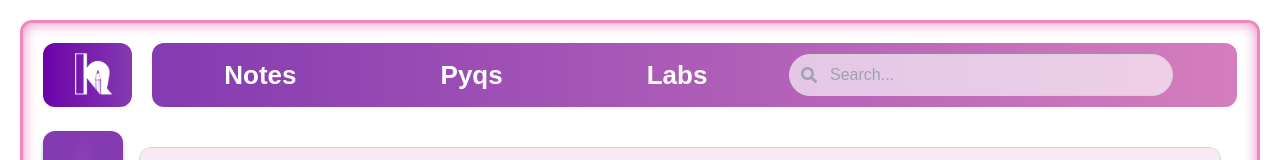
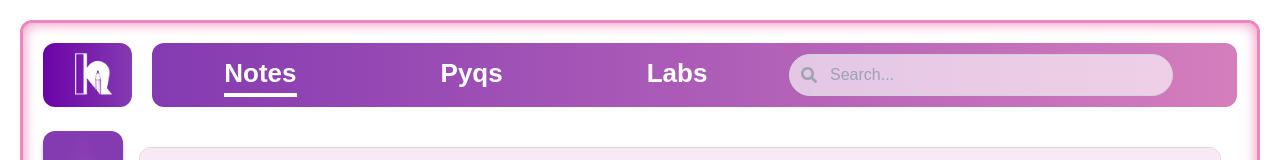
Before and after one commit to Soumyadipmaity1/k-prep, a Next.js app: page /cse-notes/1st-year in a window 1280 px wide. Shown: the top 160 px of the page. Built offline with nearby package versions, Linux system fonts and the light colour scheme; a web font is replaced by a local one.

Commit message:
refactor: Add lazy loading for images in Navbar component

```diff
--- a/src/components/Menubar/Navbar/Navbar.tsx
+++ b/src/components/Menubar/Navbar/Navbar.tsx
@@ -1,12 +1,12 @@
 "use client";
 
-import React, { useState } from "react";
+import React, { useState, useEffect } from "react";
 import Link from "next/link";
 import { usePathname } from "next/navigation";
 import { FaSearch } from "react-icons/fa";
 import ModalMenu from "@/components/Modal/modal";
 import { denkOne } from "@/app/font";
-
+import Image from "next/image";
 type NavLink = {
   label: string;
   href: string;
@@ -20,16 +20,22 @@ const navLinks: NavLink[] = [
 
 const menuItems: Record<string, { label: string; route: string }[]> = {
   "/notes": [
+    { label: "CSE", route: "/cse-notes" },
+    { label: "CSCE", route: "/csce-notes" },
+    { label: "IT", route: "/it-notes" },
+    { label: "CSSE", route: "/csse-notes" }
+  ],
+  "/pyqs": [
     { label: "CSE", route: "/cse" },
     { label: "CSCE", route: "/csce" },
     { label: "IT", route: "/it" },
     { label: "CSSE", route: "/csse" }
   ],
-  "/pyqs": [
-    // Add items for pyqs
-  ],
   "/labs": [
-    // Add items for labs
+    { label: "CSE", route: "/cse" },
+    { label: "CSCE", route: "/csce" },
+    { label: "IT", route: "/it" },
+    { label: "CSSE", route: "/csse" }
   ]
 };
 
@@ -40,7 +46,16 @@ const Nav = () => {
   const [currentNav, setCurrentNav] = useState<string>("");
 
   const getLinkClass = (href: string) => {
-    return pathname === href ? "text-green-500 underline" : "text-white";
+    if (href === "/notes" && pathname.includes("notes")) {
+      return "border-b-4 border-white ";
+    }
+    if (href === "/pyqs" && pathname.includes("pyqs")) {
+      return "border-b-4 border-white";
+    }
+    if (href === "/labs" && pathname.includes("labs")) {
+      return "border-b-4 border-white";
+    }
+    return "text-white";
   };
 
   const handleNavClick = (href: string) => {
@@ -49,12 +64,24 @@ const Nav = () => {
     setIsModalOpen(true);
   };
 
+  useEffect(() => {
+    const matchedNavLink = navLinks.find(nav => pathname.startsWith(nav.href));
+    if (matchedNavLink) {
+      setCurrentNav(matchedNavLink.href);
+      setModalItems(menuItems[matchedNavLink.href] || []);
+      setIsModalOpen(true);
+    } else {
+      setCurrentNav("");
+      setIsModalOpen(false);
+    }
+  }, [pathname]);
+
   return (
     <div className={`sticky z-50 flex gap-5 ${denkOne.className}`}>
       <div className="w-1/12 rounded-xl bg-gradient-to-r from-[#6b03a8] to-[#843ab1]">
         <Link href="/" passHref>
           <div className="w-16 h-16">
-            <img src="/k-prep2.png" alt="logo" className="h-16 p-1.5 w-16 rounded-xl mx-4 bg-transparent" />
+            <Image src="/k-prep2.png" width={144} height={144} alt="logo" className="h-16 p-1.5 w-16 rounded-xl mx-4 bg-transparent" />
           </div>
         </Link>
       </div>
```
